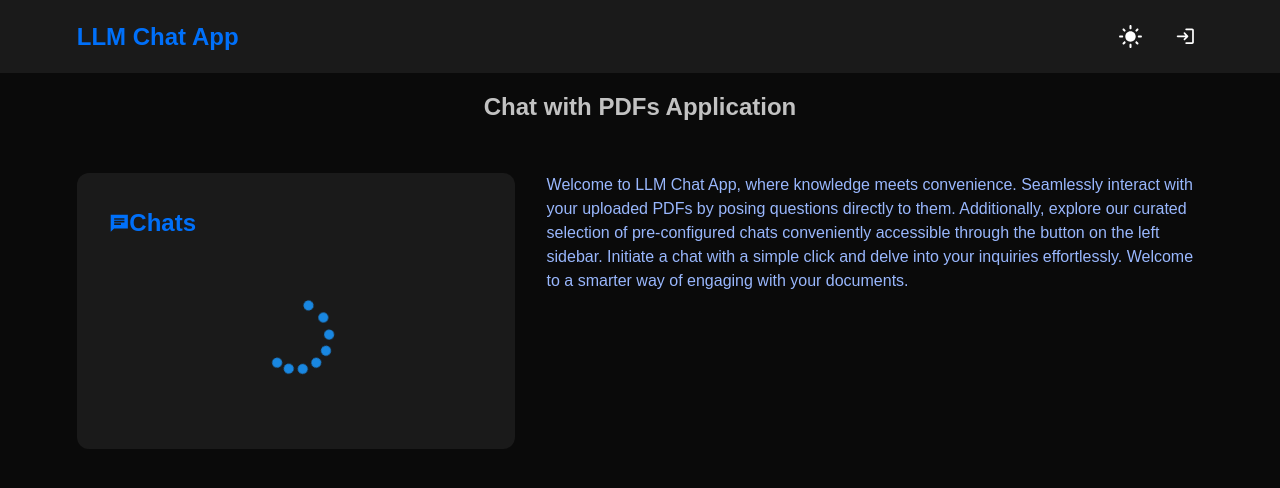
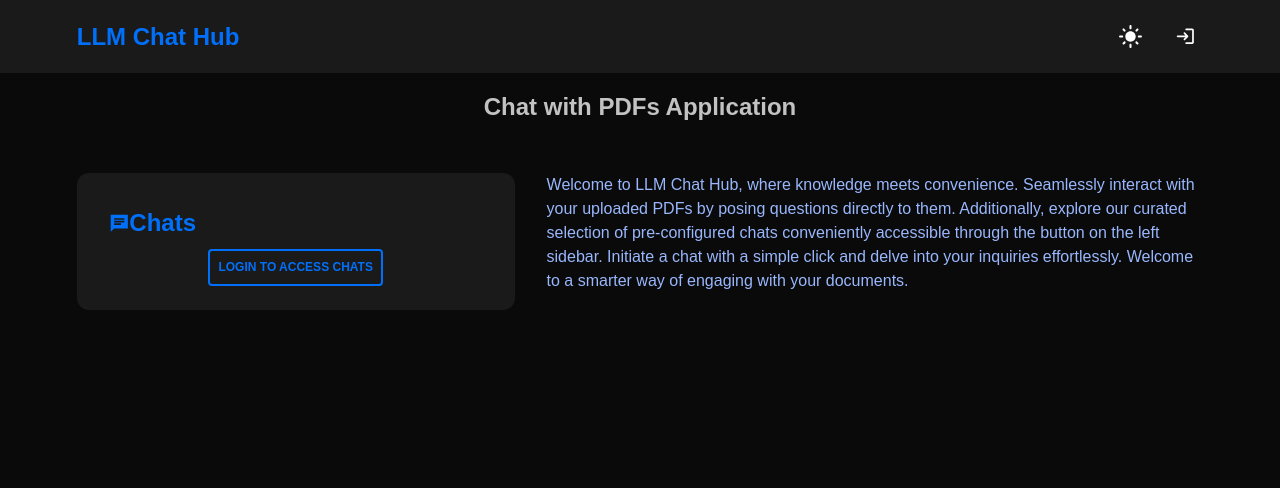
Before and after one commit to dhruv4023/ChatBotAppClient, a React (Create React App) app: page / in a window 1280 px wide. Shown: the top 488 px of the page. Built offline with nearby package versions, Linux system fonts and the light colour scheme.

Commit message:
display msg kin proper formate

```diff
--- a/public/index.html
+++ b/public/index.html
@@ -9,7 +9,7 @@
       name="description"
       content="Web site created using create-react-app"
     />
-    <title>LLM Chat App</title>
+    <title>LLM Chat Hub</title>
   </head>
   <body>
     <noscript>You need to enable JavaScript to run this app.</noscript>
--- a/src/Components/MyCompoenents/MyLogin.jsx
+++ b/src/Components/MyCompoenents/MyLogin.jsx
@@ -1,11 +1,19 @@
+import { useTheme } from '@emotion/react'
 import { Button } from '@mui/material'
 import React from 'react'
 import { useNavigate } from 'react-router-dom'
 
 const MyLogin = ({ txt }) => {
   const navigate = useNavigate()
+  const theme = useTheme()
   return (
-    <Button onClick={() => navigate('/auth/login')}>
+    <Button
+      style={{
+        fontWeight: 'bold',
+        border: `2px solid ${theme.palette.primary.main}`
+      }}
+      onClick={() => navigate('/auth/login')}
+    >
       {txt ? txt : 'Login'}
     </Button>
   )
--- a/src/Pages/HomePage/ChatButtonsWidget.jsx
+++ b/src/Pages/HomePage/ChatButtonsWidget.jsx
@@ -17,22 +17,25 @@ const ChatButtonsWidget = () => {
   const token = useSelector(state => state.token)
   const [chats, setChatsData] = useState(useSelector(state => state.chats))
   const [page, setPage] = useState(1)
-
+  const [loading, setLoading] = useState(false)
   useEffect(() => {
     const fetchData = async () => {
       try {
+        setLoading(true)
         if (token && !chats) {
           const response = await fetchAllChatsData({ token, page })
           if (response.success) {
             setChatsData(response.data)
             dispatch(setChats({ chats: response.data }))
           } else {
-            setChatsData(false)
+            setChatsData(null)
           }
         }
       } catch (error) {
         console.error('Error fetching chat data:', error)
-        setChatsData(false)
+        setChatsData(null)
+      } finally {
+        setLoading(false)
       }
     }
     fetchData()
@@ -64,7 +67,7 @@ const ChatButtonsWidget = () => {
               </Button>
             ))}
           </>
-        ) : chats === false ? (
+        ) : !loading ? (
           <MyLogin txt={'Login to access chats'} />
         ) : (
           <Loading />
--- a/src/Pages/HomePage/HomePage.jsx
+++ b/src/Pages/HomePage/HomePage.jsx
@@ -28,7 +28,7 @@ const RightBarContent = () => {
         color: palette.primary.dark
       }}
     >
-      Welcome to LLM Chat App, where knowledge meets convenience. Seamlessly
+      Welcome to LLM Chat Hub, where knowledge meets convenience. Seamlessly
       interact with your uploaded PDFs by posing questions directly to them.
       Additionally, explore our curated selection of pre-configured chats
       conveniently accessible through the button on the left sidebar. Initiate a
--- a/src/Pages/Navbar/Navbar.jsx
+++ b/src/Pages/Navbar/Navbar.jsx
@@ -35,7 +35,7 @@ export const Navbar = () => {
             }
           }}
         >
-          LLM Chat App
+          LLM Chat Hub
         </Typography>
         {isNonMobileScreens ? (
           <>
--- a/src/Pages/chat/Widgets/ChatArea/Messages.jsx
+++ b/src/Pages/chat/Widgets/ChatArea/Messages.jsx
@@ -1,4 +1,4 @@
-import { Box, Typography } from '@mui/material'
+import { Box, Divider, Typography } from '@mui/material'
 import React from 'react'
 import FlexBetween from '../../../../Components/FlexBetween'
 import { useTheme } from '@emotion/react'
@@ -46,8 +46,15 @@ const MessageContent = ({ msg, style }) => {
       margin={'0.2rem'}
       maxWidth={'70%'}
     >
-      {/* <MarkdownComponent markdownContent={msg}/> */}
-      {msg}
+      {String(msg)
+        .split('\n')
+        .map((m, i) => {
+          return (
+            <>
+              <p>{m}</p>
+            </>
+          )
+        })}
     </Typography>
   )
 }
--- a/src/Pages/chat/Widgets/HistoryWidget.jsx
+++ b/src/Pages/chat/Widgets/HistoryWidget.jsx
@@ -8,7 +8,7 @@ import { useSelector } from 'react-redux'
 import { Box, Button, Divider } from '@mui/material'
 import Loading from '../../../Components/Loading/Loading'
 import Pagination from '../../../Components/Pagination'
-// import MarkdownComponent from '../../../Components/MarkdownComponent'; // MarkdownComponent seems unused
+import MarkdownComponent from '../../../Components/MarkdownComponent' // MarkdownComponent seems unused
 
 const HistoryWidget = () => {
   const token = useSelector(state => state.token)
@@ -88,6 +88,7 @@ const QA = ({ data, handleDelete }) => {
   const [showAnswer, setShowAnswer] = useState(false)
 
   const toggleAnswer = () => setShowAnswer(prevShowAnswer => !prevShowAnswer)
+  console.log(String(data.answer).split(/(\n)/));
 
   return (
     <>
@@ -104,7 +105,15 @@ const QA = ({ data, handleDelete }) => {
         <>
           <Box width={'100%'}>
             {/* <MarkdownComponent markdownContent={data.answer}/> */}
-            {data.answer}
+            {String(data.answer)
+              .split('\n')
+              .map((m, i) => {
+                return (
+                  <>
+                    <p>{m}</p>
+                  </>
+                )
+              })}
           </Box>
         </>
       )}
```
Also changed, not shown: public/manifest.json.
